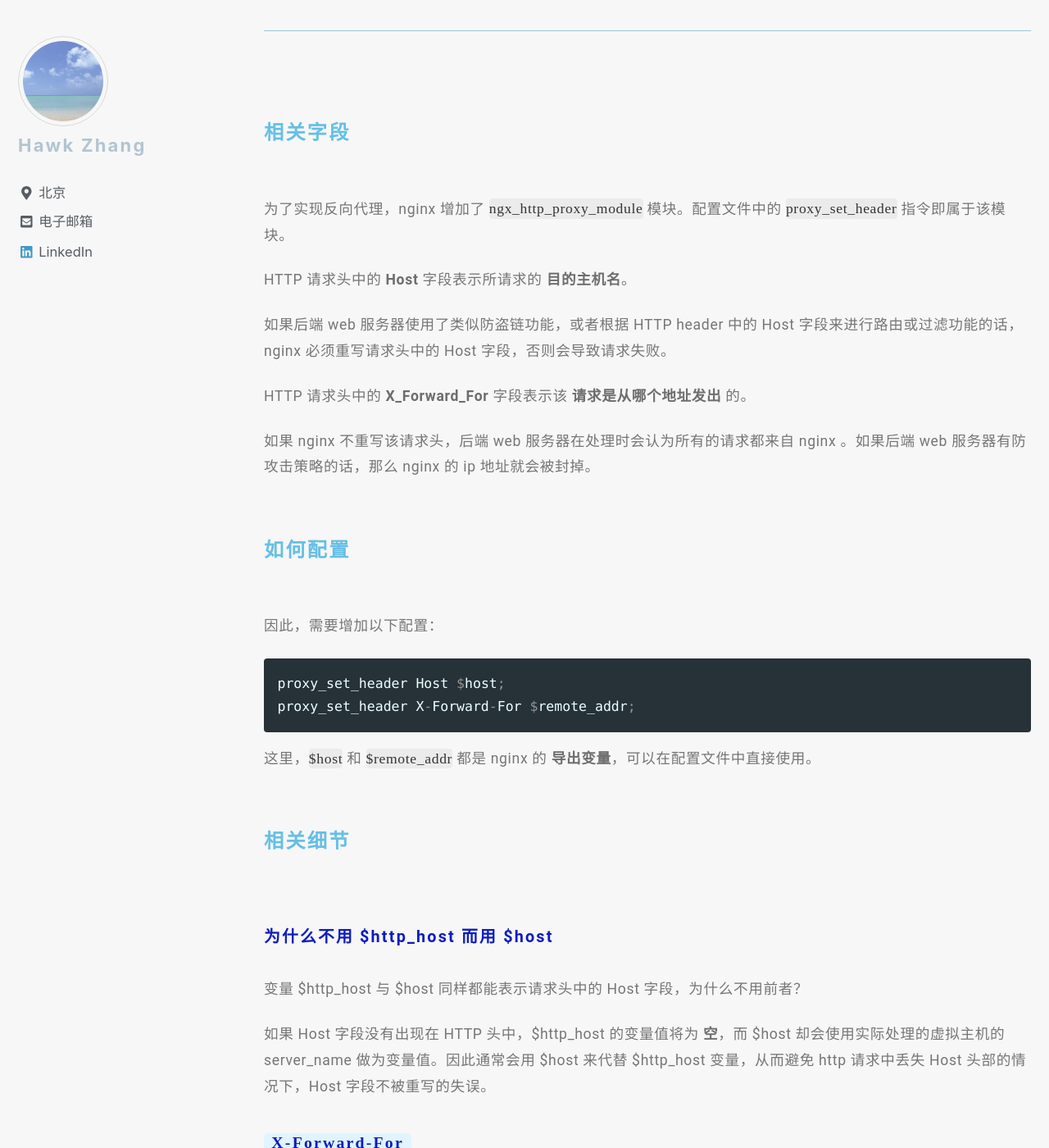
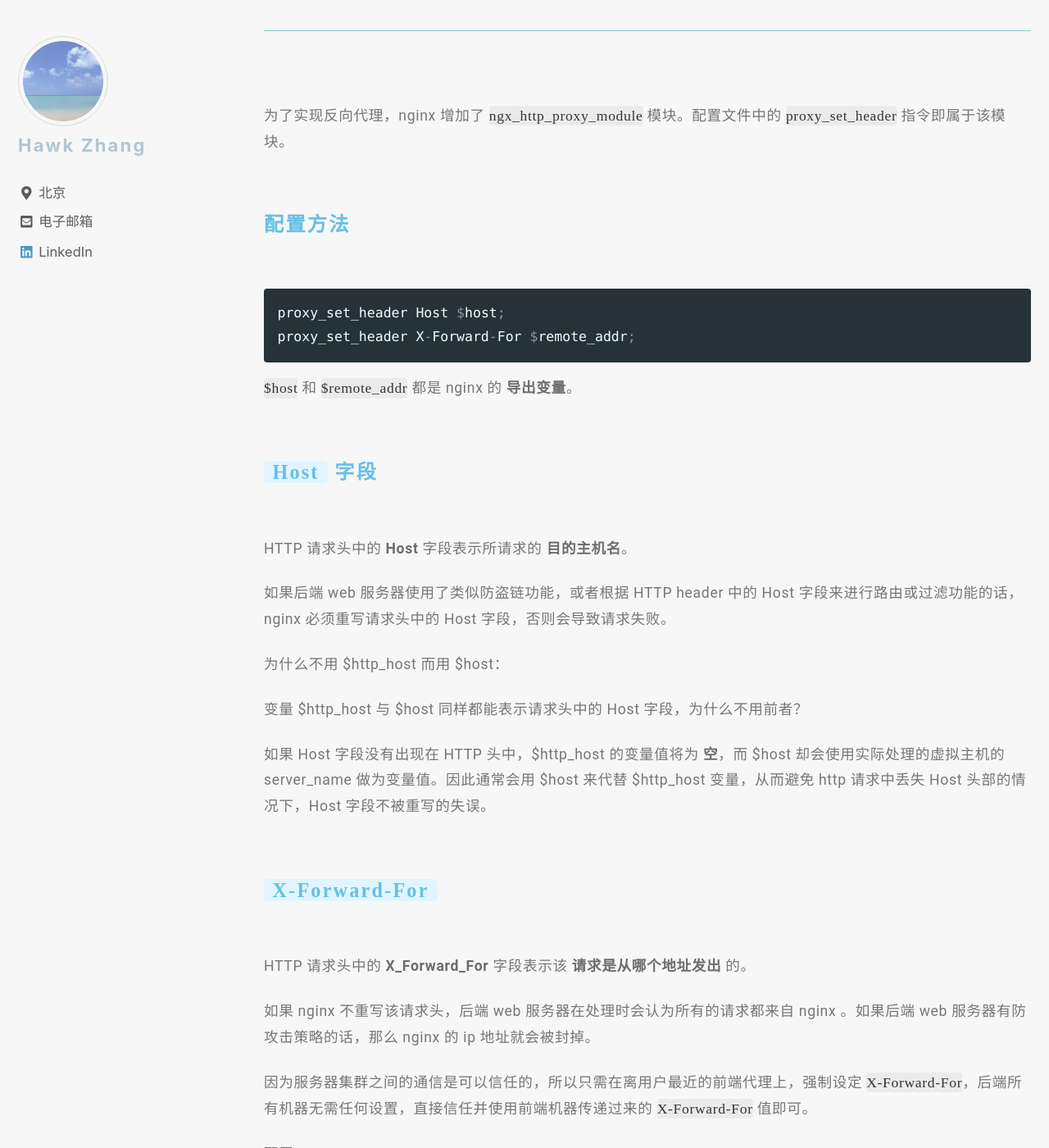
Before and after one commit to narru888/linotes_note, a Jekyll site: the page built from _posts/server/nginx/2016-01-03-common.conf.md, in a window 1280 px wide and 1400 px high, scrolled down 1041 px. Shown: the whole window at 82% size. Built offline with Jekyll 4.4.1, drawn with Linux system fonts in a browser that asks for light colours; nearby versions of some CDN libraries; a script that is not in the unit is left out; some of the changed lines change nothing that is shown.

Commit message:
update on 2018-08-07 19:00:02 CST

````diff
--- a/_posts/server/nginx/2016-01-03-common.conf.md
+++ b/_posts/server/nginx/2016-01-03-common.conf.md
@@ -22,15 +22,37 @@ header:
 
 ### 获取用户真实 IP  地址
 
+为了实现反向代理，nginx 增加了 `ngx_http_proxy_module` 模块。配置文件中的 `proxy_set_header` 指令即属于该模块。
 
 
-#### 相关字段
 
-为了实现反向代理，nginx 增加了 `ngx_http_proxy_module` 模块。配置文件中的 `proxy_set_header` 指令即属于该模块。
+#### 配置方法
+
+
+```conf
+proxy_set_header Host $host;
+proxy_set_header X-Forward-For $remote_addr;
+```
+
+`$host` 和 `$remote_addr` 都是 nginx 的 **导出变量**。
+
+
+
+#### `Host` 字段
 
 HTTP 请求头中的 **Host** 字段表示所请求的 **目的主机名**。
 
 如果后端 web 服务器使用了类似防盗链功能，或者根据 HTTP header 中的 Host 字段来进行路由或过滤功能的话，nginx 必须重写请求头中的 Host 字段，否则会导致请求失败。
+
+为什么不用 $http_host 而用 $host：
+
+变量 $http_host 与 $host 同样都能表示请求头中的 Host 字段，为什么不用前者？
+
+如果 Host 字段没有出现在 HTTP 头中，$http_host 的变量值将为 **空**，而 $host 却会使用实际处理的虚拟主机的 server_name 做为变量值。因此通常会用 $host 来代替 $http_host 变量，从而避免 http 请求中丢失 Host 头部的情况下，Host 字段不被重写的失误。
+
+
+
+#### `X-Forward-For`
 
 HTTP 请求头中的 **X_Forward_For** 字段表示该 **请求是从哪个地址发出** 的。
 
@@ -38,30 +60,17 @@ HTTP 请求头中的 **X_Forward_For** 字段表示该 **请求是从哪个地
 
 
 
-#### 如何配置
-
-因此，需要增加以下配置：
-
-```conf
-proxy_set_header Host $host;
-proxy_set_header X-Forward-For $remote_addr;
-```
-
-这里，`$host` 和 `$remote_addr` 都是 nginx 的 **导出变量**，可以在配置文件中直接使用。
 
 
 
-#### 相关细节
 
 
-##### 为什么不用 $http_host 而用 $host
-
-变量 $http_host 与 $host 同样都能表示请求头中的 Host 字段，为什么不用前者？
-
-如果 Host 字段没有出现在 HTTP 头中，$http_host 的变量值将为 **空**，而 $host 却会使用实际处理的虚拟主机的 server_name 做为变量值。因此通常会用 $host 来代替 $http_host 变量，从而避免 http 请求中丢失 Host 头部的情况下，Host 字段不被重写的失误。
 
 
-##### `X-Forward-For`
+
+
+
+
 
 因为服务器集群之间的通信是可以信任的，所以只需在离用户最近的前端代理上，强制设定 `X-Forward-For`，后端所有机器无需任何设置，直接信任并使用前端机器传递过来的 `X-Forward-For` 值即可。
 
````
Also changed, not shown: 1 other file.
